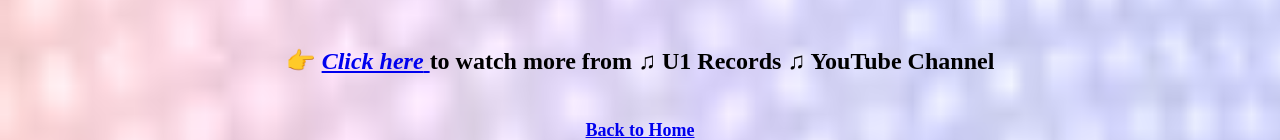
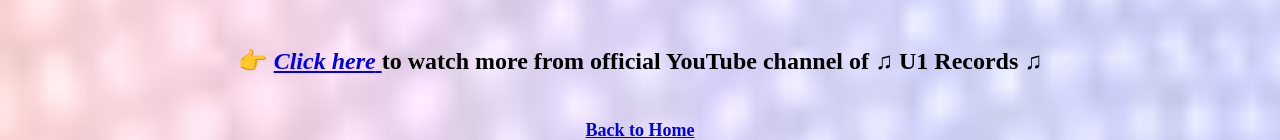
Before and after one commit to jabayazhini-ag/Music-Player--HTML, a plain HTML site: page Yuvan.html in a window 1280 px wide. Shown: the part 2438-2578 px from the top of the page. Drawn offline with Linux system fonts and the light colour scheme.

Commit message:
Updated Yuvan.html - last p element click here section

```diff
--- a/Yuvan.html
+++ b/Yuvan.html
@@ -83,7 +83,7 @@
             <a href="https://www.youtube.com/@U1Records/featured" target="_blank">
                 <em>Click here</em>
             </a>
-            to watch more from &#9835; U1 Records &#9835; YouTube Channel
+            to watch more from official YouTube channel of &#9835; U1 Records &#9835;
         </strong>
     </p>
     <br>
```
